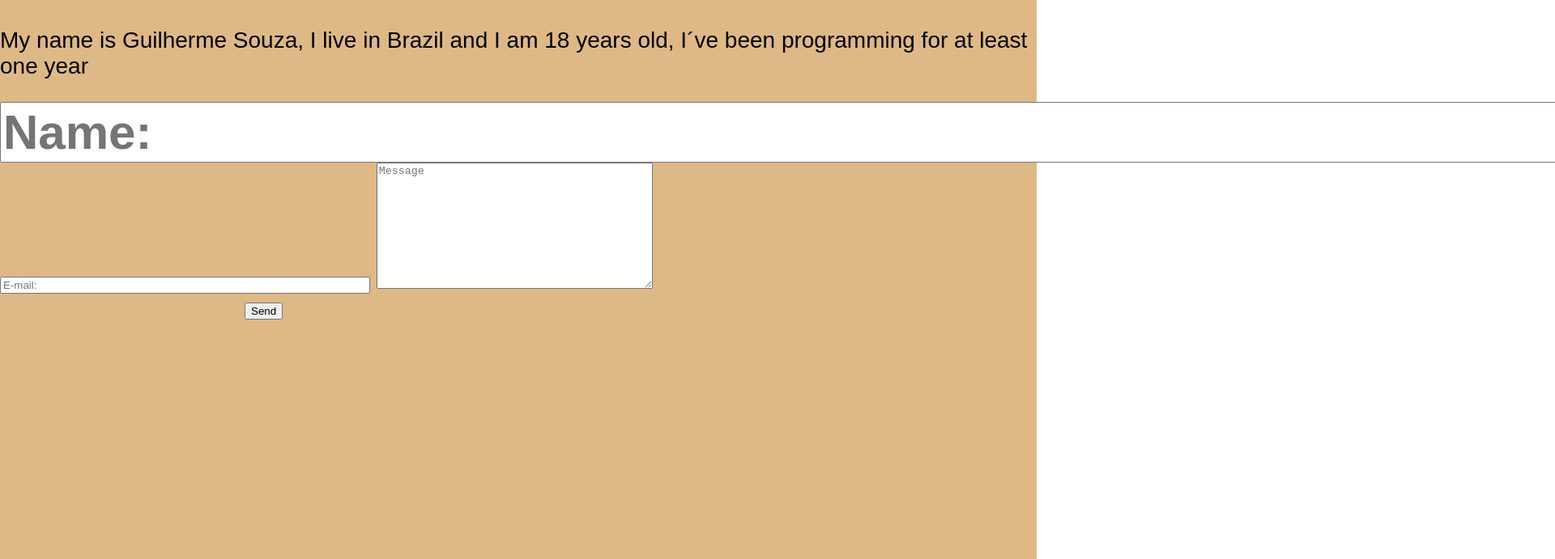
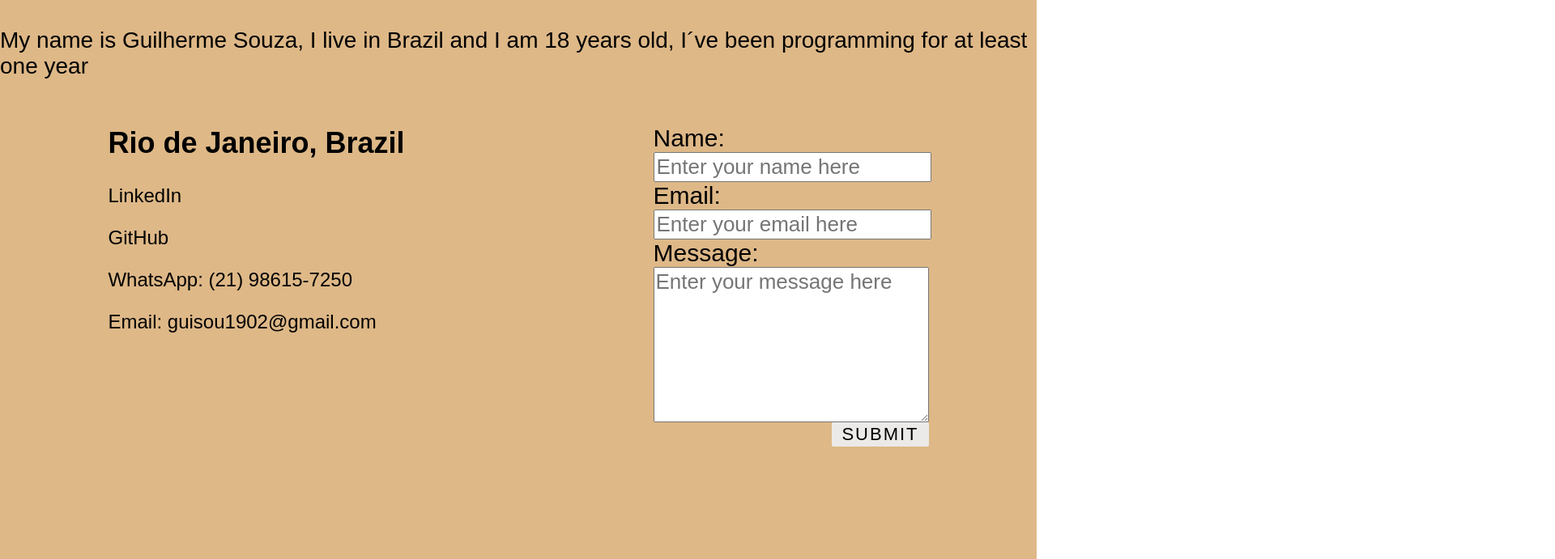
Before and after one commit to GuilhermeSouzaGit/First-Website, a plain HTML site: page index.html in a window 1280 px wide. Shown: the part 240-931 px from the top of the page at 81% size, 1920 px wide, since content can reach past the window. Drawn offline with Linux system fonts and the light colour scheme; a web font is replaced by a local one.

Commit message:
just to save

```diff
--- a/index.html
+++ b/index.html
@@ -8,18 +8,18 @@
     <link href="style.css" rel="stylesheet">
 </head>
 <body>
-    <header class="mainmenu">
+    <header>
         <div class="menu1">
             <div class="menu2">
                 <a href="./index.html">Home</a>
                 <a href="./Skills.html">Skills</a>
                 <a href="./Astroblog.html">Astroblog</a>
-                <a href="#aboutme">About me</a>
-                <a href="#contact">Contact me</a>
+                <a href="#aboutme">About</a>
+                <a href="#contact">Contact</a>
             </div>
             <div class="socialmedia">
                 <a href="https://www.linkedin.com/in/guilherme-do-carmo-souza-9305b0228/" target="_blank"><img src="linkedin.png" width="40" height="40"></a>
-                <a href="https://github.com/SouzaCoder" target="_blank"><img src="GitHub.png" width="40" height="40"></a>
+                <a href="https://github.com/GuilhermeSouzaGit" target="_blank"><img src="GitHub.png" width="40" height="40"></a>
             </div>
         </div>
     </header>
@@ -31,26 +31,38 @@
             <img src="Screenshot_20191216-231043_ccexpress.png">
         </div>
         <div id="aboutme">
-            <div class="aboutme2">
+            <div class="aboutme">
                 <h1>About me</h1>
                 <p>My name is Guilherme Souza, I live in Brazil and I am  18 years old, I´ve been programming for at least one year</p>
             </div>
-            <!--<div class="contact">
-                <h2>Rio de Janeiro, Brazil</h2>
-                <p><a href="https://www.linkedin.com/in/guilherme-do-carmo-souza-9305b0228/" target="_blank">LinkedIn</a></p>
-                <p><a href="https://github.com/SouzaCoder" target="_blank">GitHub</a></p>
-                <p>WhatsApp: (21) 98615-7250</p>
-                <p>Email: guisou1902@gmail.com</p>
-            </div>-->
-            <form class="form">
-                <input type="text"name=""class="name" size="54" required placeholder="Name:"/>
-                <input type="email"name="email"class="email:" size="54" required placeholder="E-mail:"/>
-                <textarea type="text"name="email"class="mensagem" rows="10"cols="40" required placeholder="Message"></textarea>
-                <br>
-                <div class="button">
-                    <button type="submit">Send</button>
+            <div id="contact">
+                <div class="info">
+                    <h2>Rio de Janeiro, Brazil</h2>
+                    <p><a href="https://www.linkedin.com/in/guilherme-do-carmo-souza-9305b0228/" target="_blank">LinkedIn</a></p>
+                    <p><a href="https://github.com/GuilhermeSouzaGit" target="_blank">GitHub</a></p>
+                    <p>WhatsApp: (21) 98615-7250</p>
+                    <p>Email: guisou1902@gmail.com</p>
                 </div>
-            </form>
+                <form>
+                    <ul class="flex-outer">
+                      <li>
+                        <label for="name">Name:</label>
+                        <input type="text" id="first-name" placeholder="Enter your name here">
+                      </li>
+                      <li>
+                        <label for="email">Email:</label>
+                        <input type="email" id="email" placeholder="Enter your email here">
+                      </li>
+                      <li>
+                        <label for="message">Message:</label>
+                        <textarea rows="6" id="message" placeholder="Enter your message here"></textarea>
+                      </li>
+                      <li>
+                        <button type="submit">Submit</button>
+                      </li>
+                    </ul>
+                </form>
+            </div>
         </div>
     </main>
     <!-----------------------------------------------------------MAIN END------------------------------------------------------------------------------>
@@ -61,7 +73,7 @@
     <footer>
         <div class="footer">
             <a href="https://www.linkedin.com/in/guilherme-do-carmo-souza-9305b0228/" target="_blank"><img src="linkedin.png" width="50" height="50"></a>
-            <a href="https://github.com/SouzaCoder" target="_blank"><img src="GitHub.png" width="50" height="50"></a>
+            <a href="https://github.com/GuilhermeSouzaGit" target="_blank"><img src="GitHub.png" width="50" height="50"></a>
         </div:>
     </footer>
     <!----------------------------------------------------------FOOTER END---------------------------------------------------------------------------->
```
